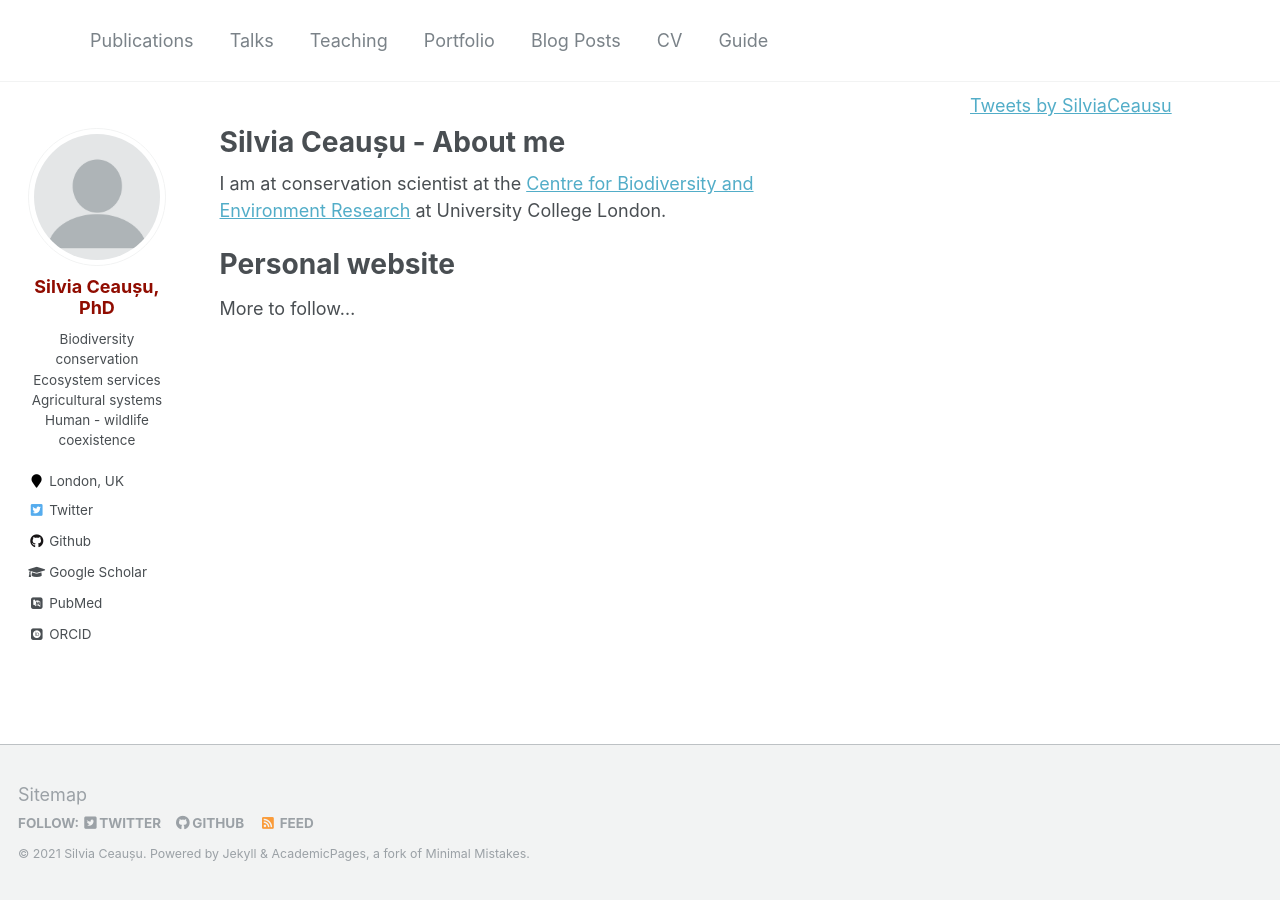
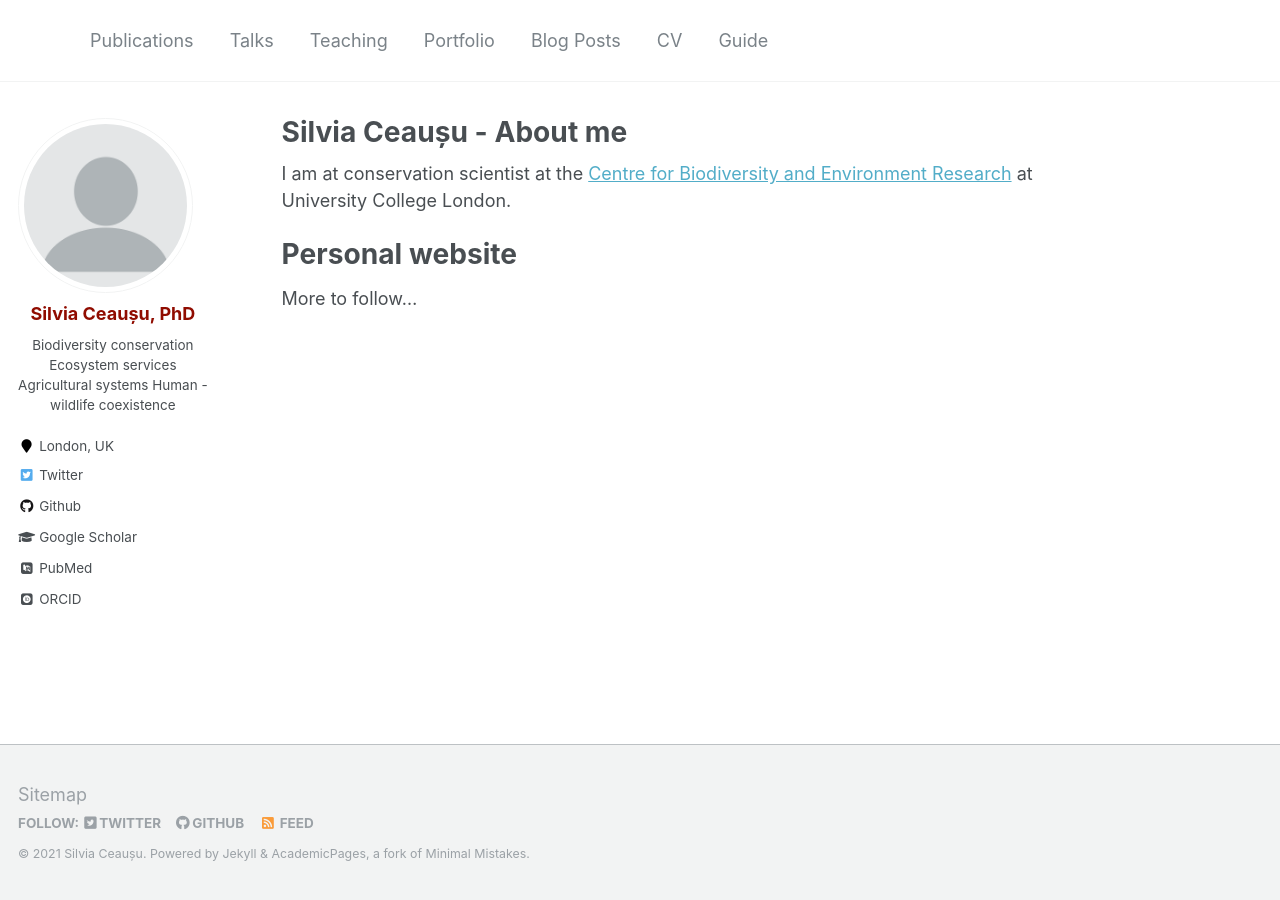
Before and after one commit to SilviaCeausu/SilviaCeausu.github.io, a Jekyll site: the page built from _pages/about.md, in a window 1280 px wide. Built offline with Jekyll 4.4.1, drawn with Linux system fonts in a browser that asks for light colours; some web fonts are replaced; comment, search, counter and statistics services are not loaded.

Commit message:
Add files via upload
Add an additional layout for all other pages except "about me"

```diff
--- a/_layouts/default.html
+++ b/_layouts/default.html
@@ -16,43 +16,7 @@ layout: compress
     {% include browser-upgrade.html %}
     {% include masthead.html %}
 
-<style>
-* {
-  box-sizing: border-box;
-}
-
-/* Create two unequal columns that floats next to each other */
-.column {
-  float: left;
-  padding: 10px;
-}
-
-.left {
-  width: 75%;
-}
-
-.right {
-  width: 25%;
-}
-
-/* Clear floats after the columns */
-.row:after {
-  content: "";
-  display: table;
-  clear: both;
-}
-</style>
-
-<div class="row">
-  <div class="column left" >
     {{ content }}
-</div>
-
-  <div class="column right" >
-    <a class="twitter-timeline" data-width="300" data-tweet-limit="10" data-theme="light" href="https://twitter.com/SilviaCeausu?ref_src=twsrc%5Etfw">Tweets by SilviaCeausu</a>
-    <script async src="https://platform.twitter.com/widgets.js" charset="utf-8"></script>
-  </div>
-</div>
 
     <div class="page__footer">
       <footer>
```
